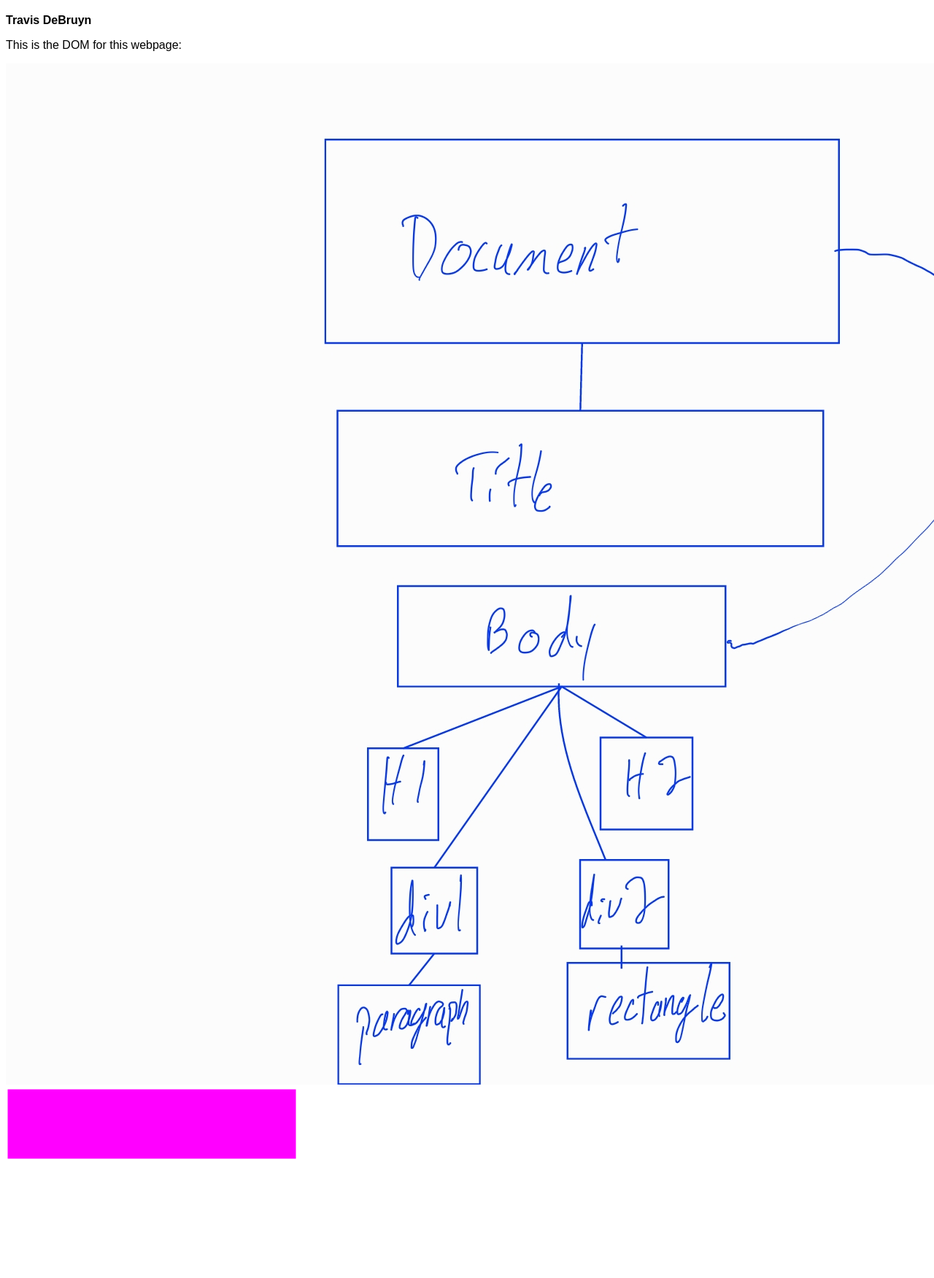
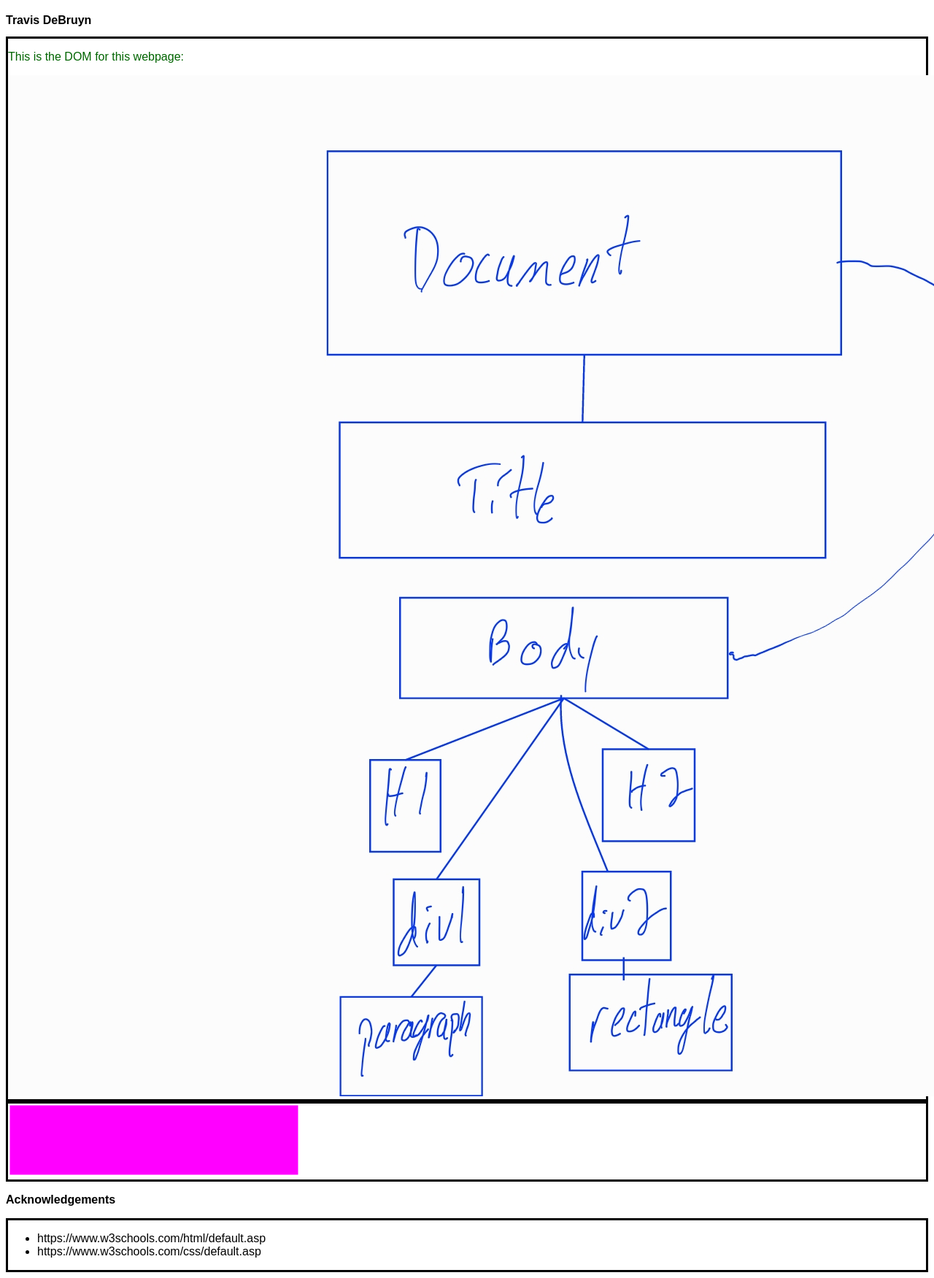
Before and after one commit to DS4200-S23-Class/ic-02-debruynt, a plain HTML site: page index.html in a window 1280 px wide. Shown: the part 61-1812 px from the top of the page at 73% size. Before the commit the page ends 1663 px from the top, so only its background shows below. Drawn offline with Linux system fonts and the light colour scheme.

Commit message:
complete

```diff
--- a/index.html
+++ b/index.html
@@ -8,8 +8,8 @@
 </head>
 
 <body>
-	<h1 style="font-size:2em">Intro to HTML and CSS</h1>
-	<h2 style="font-size:1em">Travis DeBruyn</h2>
+<h1 style="font-size:2em">Intro to HTML and CSS</h1>
+<h2 style="font-size:1em">Travis DeBruyn</h2>
 
 <div id="div1" class="container">
 	<p id="p1">This is the DOM for this webpage:</p>
@@ -22,6 +22,15 @@
 	</svg>
 </div>
 
+<h3 style="font-size:1em">Acknowledgements</h3>
+
+<div id="div3" class="container">
+	<ul>
+		<li>https://www.w3schools.com/html/default.asp</li>
+		<li>https://www.w3schools.com/css/default.asp</li>
+	</ul>
+</div>
+
 </body>
 
 </html>
--- a/style.css
+++ b/style.css
@@ -1,7 +1,21 @@
 head {
-	font-famliy: Arial, sans-serif;
+	font-family: Arial, sans-serif;
+	text-align: center;
 }
 
 body {
 	font-family: Arial, sans-serif;
 }
+
+.container {
+	border-style: solid;
+}
+
+#p1 {
+	color: DarkGreen;
+}
+
+.h3 {
+	font-family: Arial, sans-serif;
+	text-align: center;
+}
```
